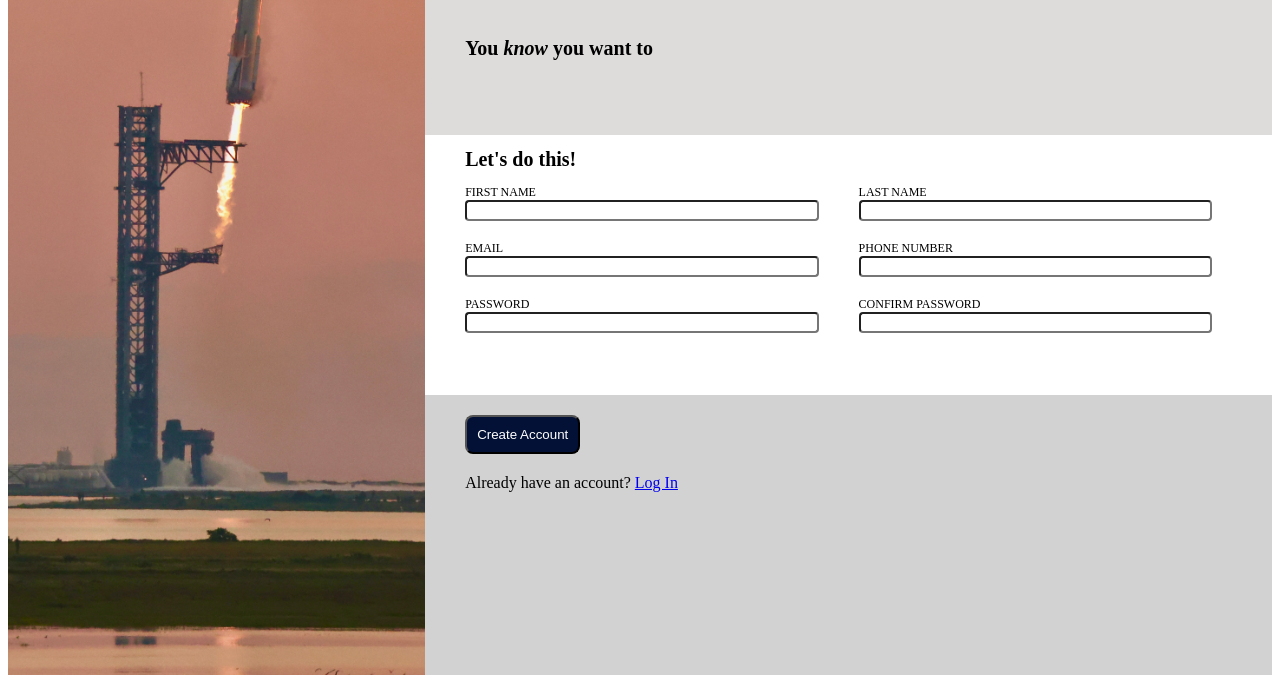
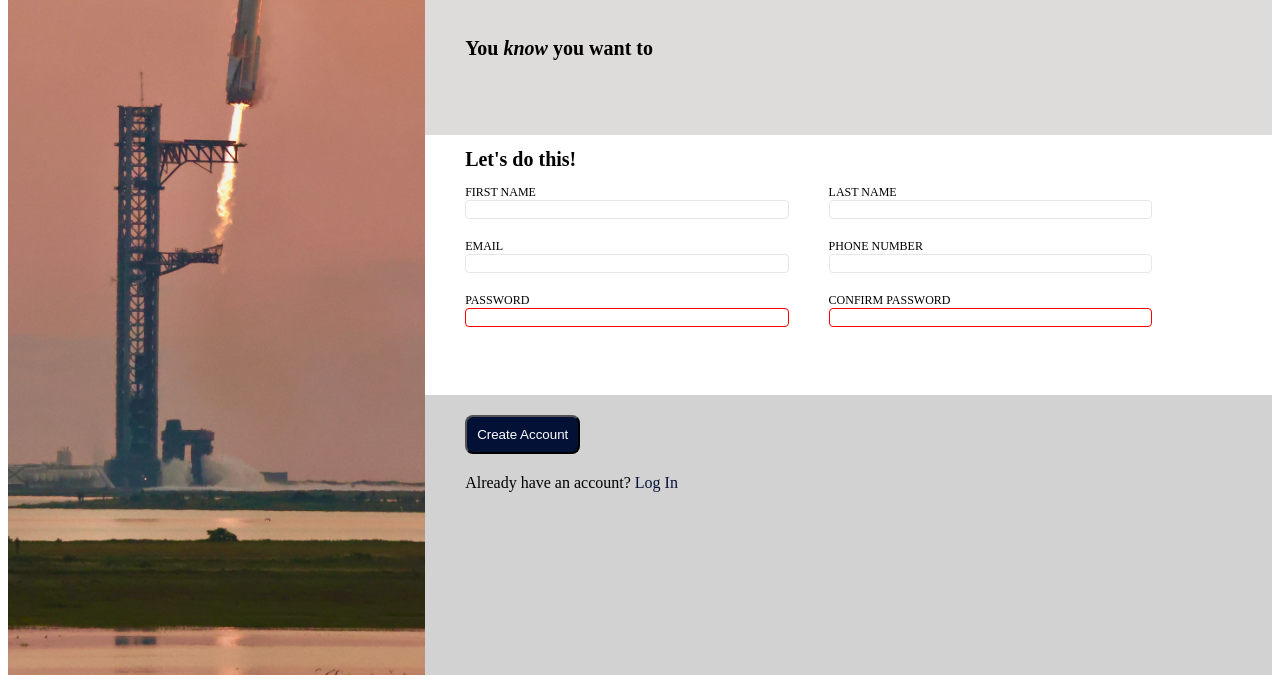
Before and after one commit to freej2/sign-up-form, a plain HTML site: page index.html in a window 1280 px wide. Shown: the part 133-816 px from the top of the page. Drawn offline with Linux system fonts and the light colour scheme.

Commit message:
style updates

```diff
--- a/index.html
+++ b/index.html
@@ -47,11 +47,11 @@
                 <div class="form-row">
                     <div class="input-group">
                         <label for="password1">PASSWORD</label>
-                        <input type="password" id="password1" name="password1"/>
+                        <input type="password" id="password1" name="password1" required minlength="5"/>
                     </div>
                     <div class="input-group">
                         <label for="password2">CONFIRM PASSWORD</label>
-                        <input type="password" id="password2" name="password2"/>
+                        <input type="password" id="password2" name="password2" required minlength="5"/>
                     </div>
                 </div>
             </form>
--- a/styles.css
+++ b/styles.css
@@ -42,7 +42,7 @@ form {
     flex-direction: column;
     gap: 20px;  /* space between rows */
     margin-bottom: 20px;
-    padding-right: 60px;
+    padding-right: 120px;
     font-size: 12px;
 }
 
@@ -55,6 +55,22 @@ form {
     flex: 1;
     display: flex;
     flex-direction: column;
+}
+
+input {
+    border: 1px solid #E5E7EB;  /* Default border */
+    transition: all 0.2s ease-in-out;  /* Smooth transition */
+}
+
+input:focus {
+    outline: none;
+    border: 2px solid #3b82f6;  /* Modern blue */
+    box-shadow: 0 0 0 2px rgba(59, 130, 246, 0.1);  /* Subtle glow */
+}
+
+input[type='password']:invalid{
+    outline: none;
+    border: 1px solid #ff0000;
 }
 
 .picture-container {
@@ -85,6 +101,24 @@ form {
     margin-bottom: 20px;
 }
 
+a {
+    text-decoration: none;
+    color: inherit;
+}
+
+/* Style different link states */
+a:link {
+    color: rgb(3, 17, 55);         /* Unvisited links */
+}
+
+a:visited {
+    color: #cd0c0c;          /* Visited links */
+}
+
+a:hover {
+    text-decoration: underline;  /* Optional: add underline on hover */
+}
+
 .form-container input {
     border-radius: 4px;
 }
```
